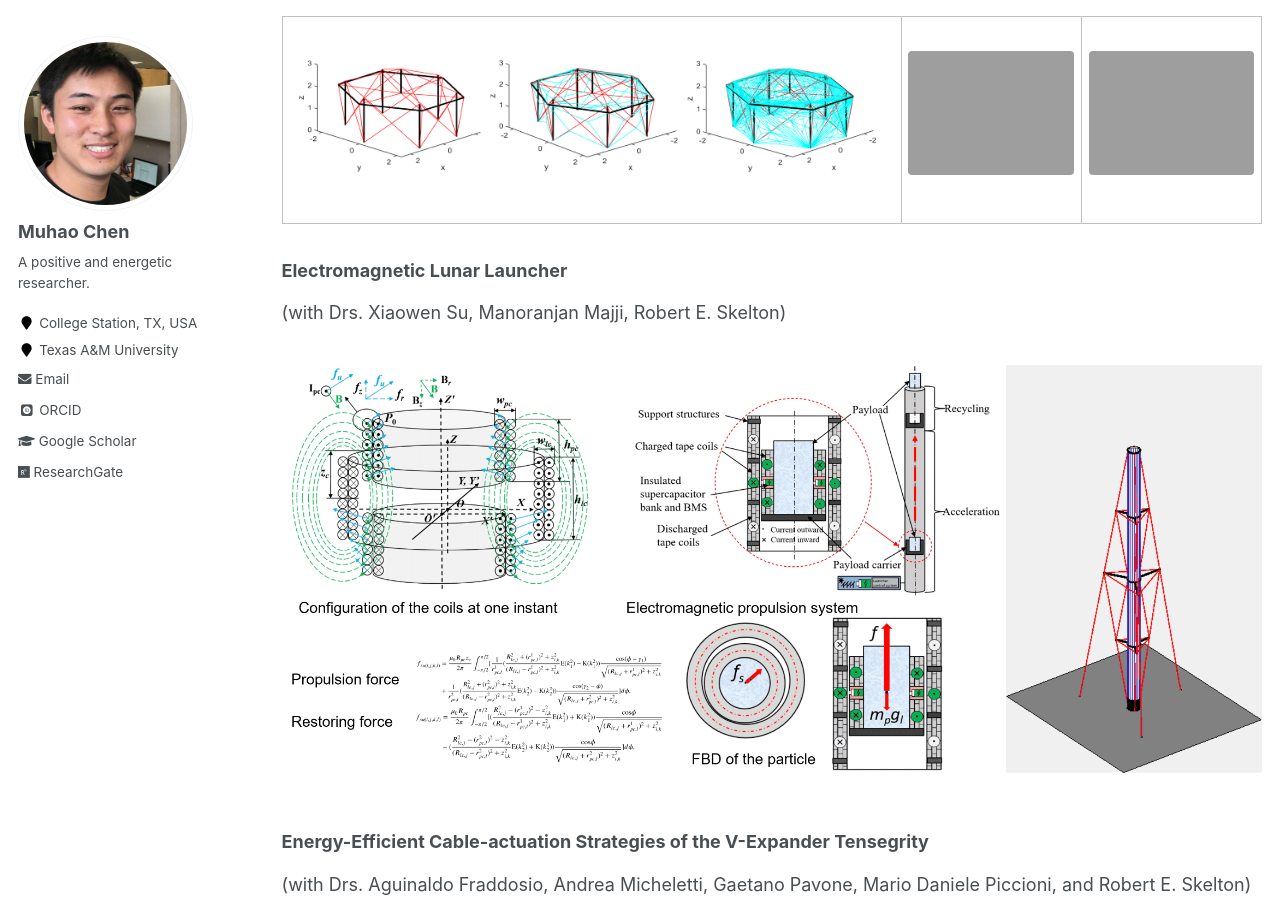
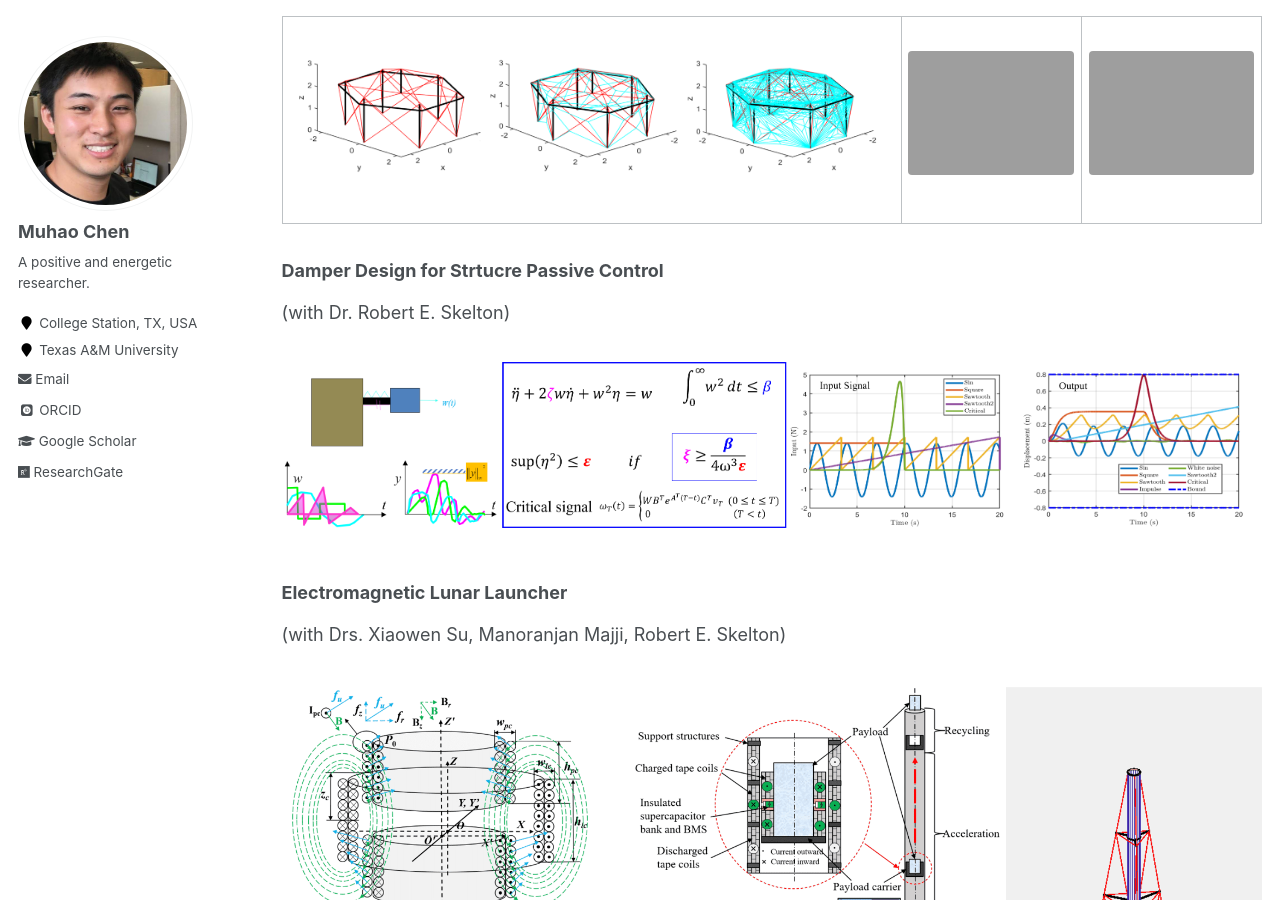
Before and after one commit to Muhao-Chen/muhao-chen.github.io, a Jekyll site: the page built from _pages/research.md, in a window 1280 px wide and 900 px high, scrolled down 5630 px. Built offline with Jekyll 4.4.1, drawn with Linux system fonts in a browser that asks for light colours; some web fonts are replaced.

Commit message:
Update research.md

```diff
--- a/_pages/research.md
+++ b/_pages/research.md
@@ -155,6 +155,11 @@ All my research mainly focuses on three topics: 1) Integrating Structure and Con
 </tr>
 </table>
 
+### Damper Design for Strtucre Passive Control
+(with Dr. Robert E. Skelton)
+
+<figure><img src="{{ site.url }}/images/rffi/Passive_ctrl.png" width="800"/></figure>
+
 ### Electromagnetic Lunar Launcher
 (with Drs. Xiaowen Su, Manoranjan Majji, Robert E. Skelton)
 
```
